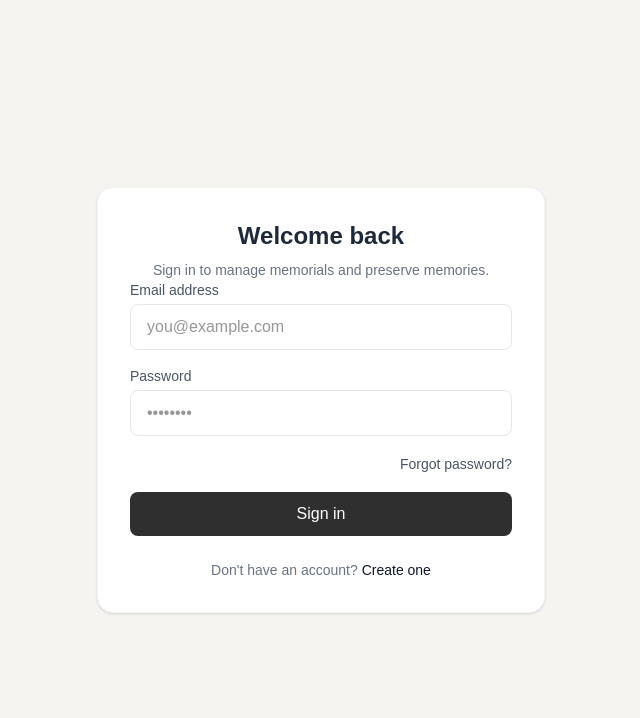
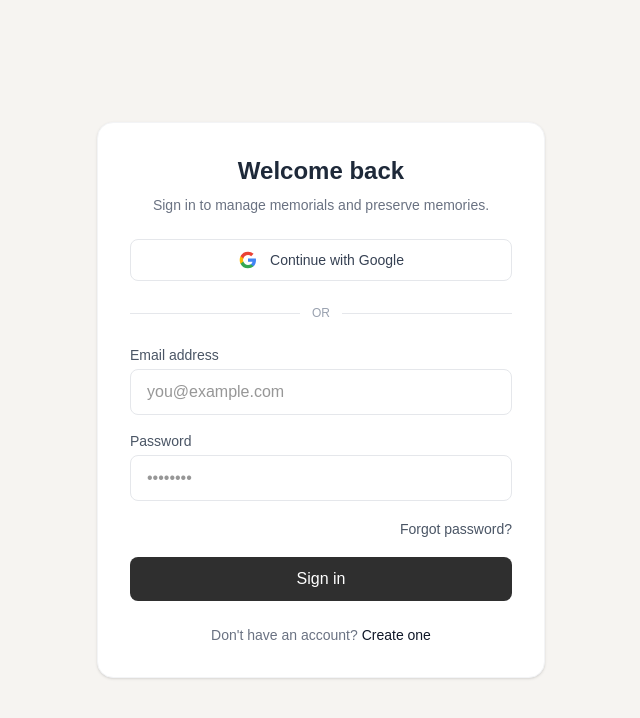
Before and after one commit to uriahkarikari/euloges, a Next.js app: page /login in a window 1280 px wide. Shown: the top 718 px of the page, without its empty margins (319-959 px from the left). Built offline with nearby package versions, Linux system fonts and the light colour scheme.

Commit message:
Add Google authentication to Euloges

```diff
--- a/src/app/(auth)/login/page.tsx
+++ b/src/app/(auth)/login/page.tsx
@@ -13,6 +13,36 @@ export default function LoginPage() {
   const [password, setPassword] = useState("");
   const [isSigningIn, setIsSigningIn] = useState(false);
   const [errorMessage, setErrorMessage] = useState("");
+
+ async function handleGoogleSignIn() {
+   setIsSigningIn(true);
+   setErrorMessage("");
+
+   try {
+     const supabase = createClient();
+
+     const { error } = await supabase.auth.signInWithOAuth({
+       provider: "google",
+       options: {
+         redirectTo: `${window.location.origin}/callback`,
+       },
+     });
+
+     if (error) {
+       throw error;
+     }
+   } catch (error) {
+     console.error("Google sign in failed:", error);
+
+     setErrorMessage(
+       error instanceof Error
+         ? error.message
+         : "Unable to sign in with Google. Please try again.",
+     );
+
+     setIsSigningIn(false);
+   }
+ }
 
   async function handleSignIn(event: FormEvent<HTMLFormElement>) {
     event.preventDefault();
@@ -61,26 +91,41 @@ router.push("/");      router.refresh();
         Sign in to manage memorials and preserve memories.
       </p>
 
-      {/* <button
+      <button
         type="button"
-        className="w-full mt-6 flex items-center justify-center gap-3 border border-gray-200 py-2.5 rounded-lg hover:bg-gray-50"
+        onClick={handleGoogleSignIn}
+        disabled={isSigningIn}
+        className="mt-6 flex w-full items-center justify-center gap-3 rounded-lg border border-gray-200 py-2.5 hover:bg-gray-50 disabled:cursor-not-allowed disabled:opacity-60"
       >
-        <img
-          src="https://www.svgrepo.com/show/475656/google-color.svg"
-          alt=""
-          className="w-5 h-5"
-        />
+        <svg viewBox="0 0 24 24" aria-hidden="true" className="h-5 w-5">
+          <path
+            fill="#4285F4"
+            d="M21.6 12.23c0-.71-.06-1.4-.18-2.07H12v3.92h5.38a4.6 4.6 0 0 1-2 3.02v2.54h3.24c1.9-1.75 2.98-4.33 2.98-7.41Z"
+          />
+          <path
+            fill="#34A853"
+            d="M12 22c2.7 0 4.97-.9 6.63-2.36l-3.24-2.54c-.9.6-2.05.96-3.39.96-2.61 0-4.82-1.76-5.61-4.13H3.04v2.62A10 10 0 0 0 12 22Z"
+          />
+          <path
+            fill="#FBBC05"
+            d="M6.39 13.93A6.02 6.02 0 0 1 6.08 12c0-.67.11-1.32.31-1.93V7.45H3.04A10 10 0 0 0 2 12c0 1.61.38 3.14 1.04 4.55l3.35-2.62Z"
+          />
+          <path
+            fill="#EA4335"
+            d="M12 5.94c1.47 0 2.79.5 3.83 1.5l2.87-2.87A9.62 9.62 0 0 0 12 2a10 10 0 0 0-8.96 5.45l3.35 2.62C7.18 7.7 9.39 5.94 12 5.94Z"
+          />
+        </svg>
 
         <span className="text-sm font-medium text-gray-700">
-          Sign in with Google
+          Continue with Google
         </span>
       </button>
 
-      <div className="flex items-center gap-3 my-6">
-        <div className="flex-1 h-px bg-gray-200" />
+      <div className="my-6 flex items-center gap-3">
+        <div className="h-px flex-1 bg-gray-200" />
         <span className="text-xs text-gray-400">OR</span>
-        <div className="flex-1 h-px bg-gray-200" />
-      </div> */}
+        <div className="h-px flex-1 bg-gray-200" />
+      </div>
 
       <form className="space-y-4" onSubmit={handleSignIn}>
         <div>
--- a/src/app/(auth)/signup/page.tsx
+++ b/src/app/(auth)/signup/page.tsx
@@ -16,6 +16,37 @@ export default function SignupPage() {
   const [submitting, setSubmitting] = useState(false);
   const [message, setMessage] = useState("");
   const [errorMessage, setErrorMessage] = useState("");
+
+  async function handleGoogleSignUp() {
+    setSubmitting(true);
+    setMessage("");
+    setErrorMessage("");
+
+    try {
+      const supabase = createClient();
+
+      const { error } = await supabase.auth.signInWithOAuth({
+        provider: "google",
+        options: {
+          redirectTo: `${window.location.origin}/callback`,
+        },
+      });
+
+      if (error) {
+        throw error;
+      }
+    } catch (error) {
+      console.error("Google sign up failed:", error);
+
+      setErrorMessage(
+        error instanceof Error
+          ? error.message
+          : "Unable to continue with Google. Please try again.",
+      );
+
+      setSubmitting(false);
+    }
+  }
 
   async function handleSubmit(event: FormEvent<HTMLFormElement>) {
     event.preventDefault();
@@ -104,6 +135,42 @@ export default function SignupPage() {
         Begin preserving a life and its memories.
       </p>
 
+      <button
+        type="button"
+        onClick={handleGoogleSignUp}
+        disabled={submitting}
+        className="mt-6 flex w-full items-center justify-center gap-3 rounded-lg border border-gray-200 py-2.5 hover:bg-gray-50 disabled:cursor-not-allowed disabled:opacity-60"
+      >
+        <svg viewBox="0 0 24 24" aria-hidden="true" className="h-5 w-5">
+          <path
+            fill="#4285F4"
+            d="M21.6 12.23c0-.71-.06-1.4-.18-2.07H12v3.92h5.38a4.6 4.6 0 0 1-2 3.02v2.54h3.24c1.9-1.75 2.98-4.33 2.98-7.41Z"
+          />
+          <path
+            fill="#34A853"
+            d="M12 22c2.7 0 4.97-.9 6.63-2.36l-3.24-2.54c-.9.6-2.05.96-3.39.96-2.61 0-4.82-1.76-5.61-4.13H3.04v2.62A10 10 0 0 0 12 22Z"
+          />
+          <path
+            fill="#FBBC05"
+            d="M6.39 13.93A6.02 6.02 0 0 1 6.08 12c0-.67.11-1.32.31-1.93V7.45H3.04A10 10 0 0 0 2 12c0 1.61.38 3.14 1.04 4.55l3.35-2.62Z"
+          />
+          <path
+            fill="#EA4335"
+            d="M12 5.94c1.47 0 2.79.5 3.83 1.5l2.87-2.87A9.62 9.62 0 0 0 12 2a10 10 0 0 0-8.96 5.45l3.35 2.62C7.18 7.7 9.39 5.94 12 5.94Z"
+          />
+        </svg>
+
+        <span className="text-sm font-medium text-gray-700">
+          Continue with Google
+        </span>
+      </button>
+
+      <div className="my-6 flex items-center gap-3">
+        <div className="h-px flex-1 bg-gray-200" />
+        <span className="text-xs text-gray-400">OR</span>
+        <div className="h-px flex-1 bg-gray-200" />
+      </div>
+
       <form onSubmit={handleSubmit} className="mt-6 space-y-4">
         <div>
           <label className="mb-1 block text-sm text-gray-600">Full name</label>
```
